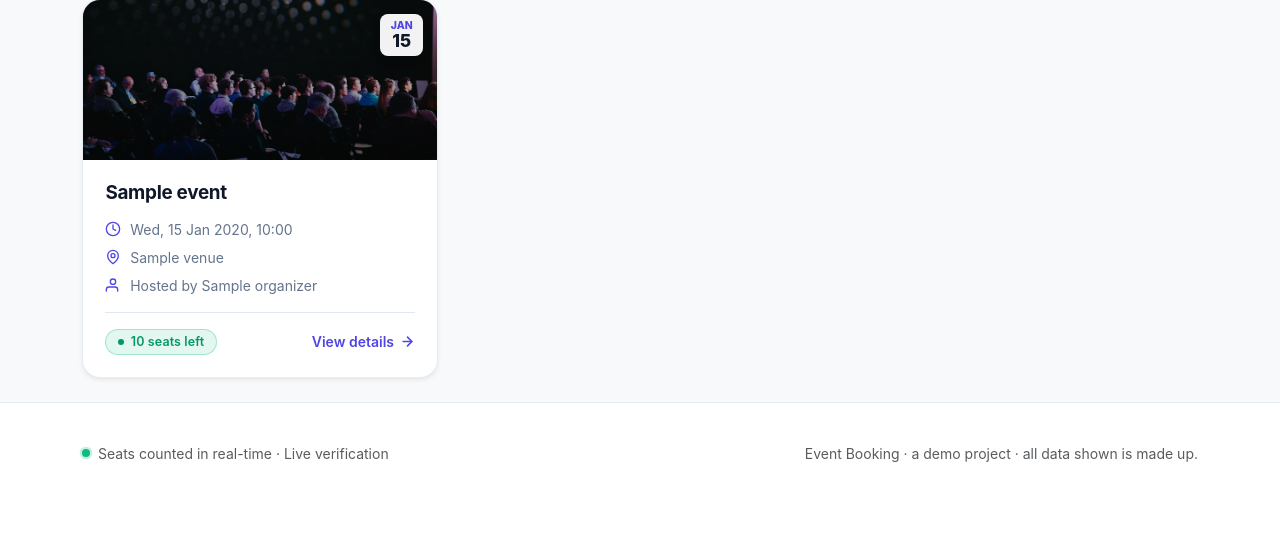
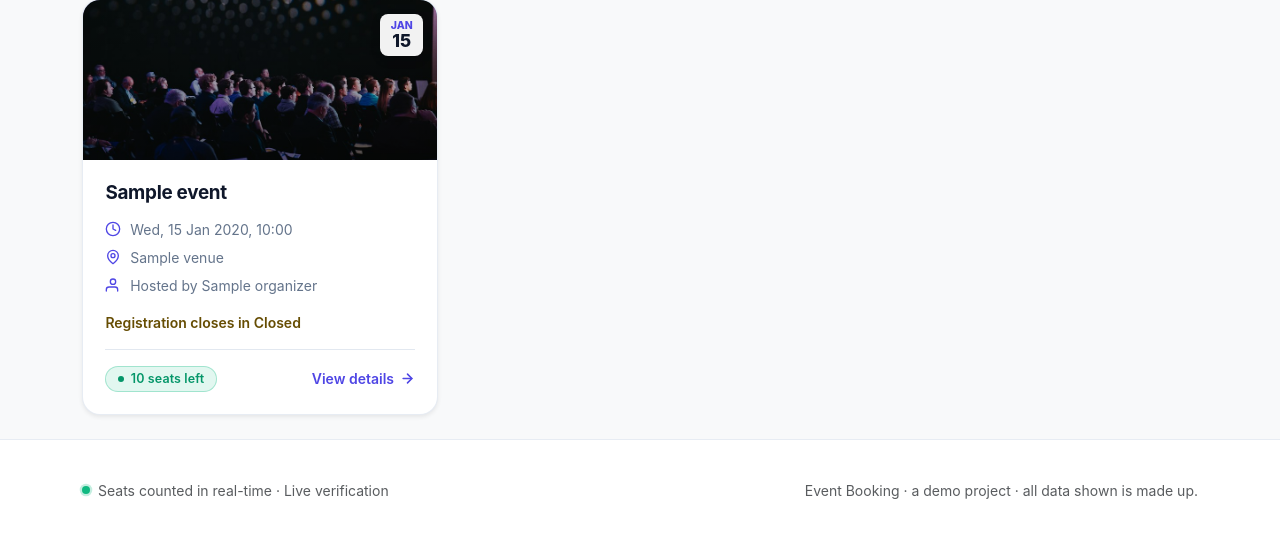
Before and after one commit to Asmit-123/event-booking-platform, a Django app: template templates/events/home.html in a window 1280 px wide. Shown: the part 1164-1705 px from the top of the page. Before the commit the page ends 1626 px from the top, so only its background shows below. Run offline with Django 5.2, Linux system fonts and the light colour scheme; the template is opened without the code that fills it: most values are stand-ins (such as "Sample title", 1, 10 or a date in 2020); some libraries are stand-ins or nearby versions.

Commit message:
Show registration deadline countdown on attendee event cards

```diff
--- a/templates/events/_event_card.html
+++ b/templates/events/_event_card.html
@@ -50,6 +50,12 @@
         <span>Hosted by {{ event.organizer.get_full_name }}</span>
       </div>
 
+      {% if event.registration_deadline %}
+        <div class="small fw-semibold text-warning-emphasis mb-3" aria-live="off">
+          Registration closes in
+          <span class="registration-countdown" data-deadline="{{ event.registration_deadline|date:'c' }}">Calculating…</span>
+        </div>
+      {% endif %}
       <div class="event-card-footer">
         {% include "events/_availability_badge.html" %}
         <span class="view-details-arrow">
@@ -63,3 +69,26 @@
     </div>
   </div>
 </div>
+
+<script>
+  if (!window.__registrationCountdownInitialized) {
+    window.__registrationCountdownInitialized = true;
+    document.addEventListener("DOMContentLoaded", function () {
+      const timers = document.querySelectorAll(".registration-countdown");
+      const updateTimers = () => timers.forEach((timer) => {
+        const remaining = new Date(timer.dataset.deadline).getTime() - Date.now();
+        if (remaining <= 0) {
+          timer.textContent = "Closed";
+          return;
+        }
+        const days = Math.floor(remaining / 86400000);
+        const hours = Math.floor((remaining % 86400000) / 3600000);
+        const minutes = Math.floor((remaining % 3600000) / 60000);
+        const seconds = Math.floor((remaining % 60000) / 1000);
+        timer.textContent = days ? `${days}d ${hours}h ${minutes}m` : `${hours}h ${minutes}m ${seconds}s`;
+      });
+      updateTimers();
+      window.setInterval(updateTimers, 1000);
+    });
+  }
+</script>
```
